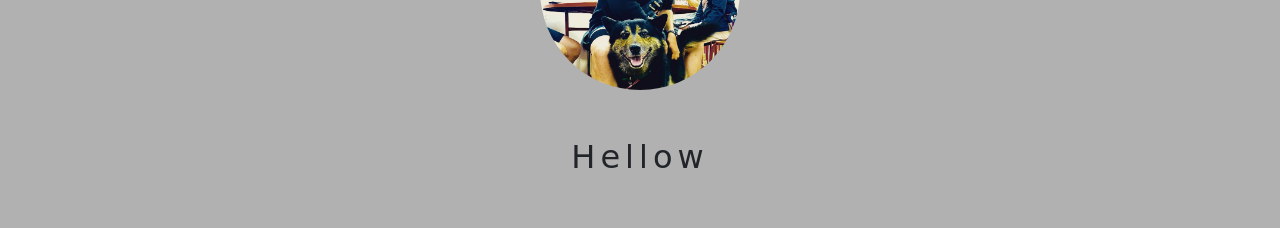
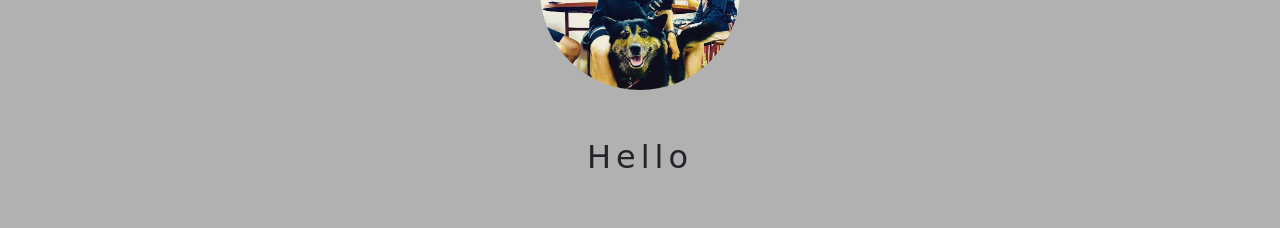
Before and after one commit to TooruTW/tooruportfolio, a plain HTML site: page index.html in a window 1280 px wide. Shown: the part 1060-1288 px from the top of the page. Drawn offline with nearby package versions, Linux system fonts and the light colour scheme; a web font is replaced by a local one.

Commit message:
Update index.html

```diff
--- a/index.html
+++ b/index.html
@@ -36,7 +36,7 @@
                     <img src="./Pic/tooru with dog.jpg" alt="Tooru" id="selfphoto">
                 </div>
                 <div class="aisatsu mt-5 word">
-                    <h2>Hellow</h2>
+                    <h2>Hello</h2>
                 </div>
                 <div class="short-intro word text-center mt-5">
                    <p>I'm Tooru. I love meme, food and Ocean.</p>
```
